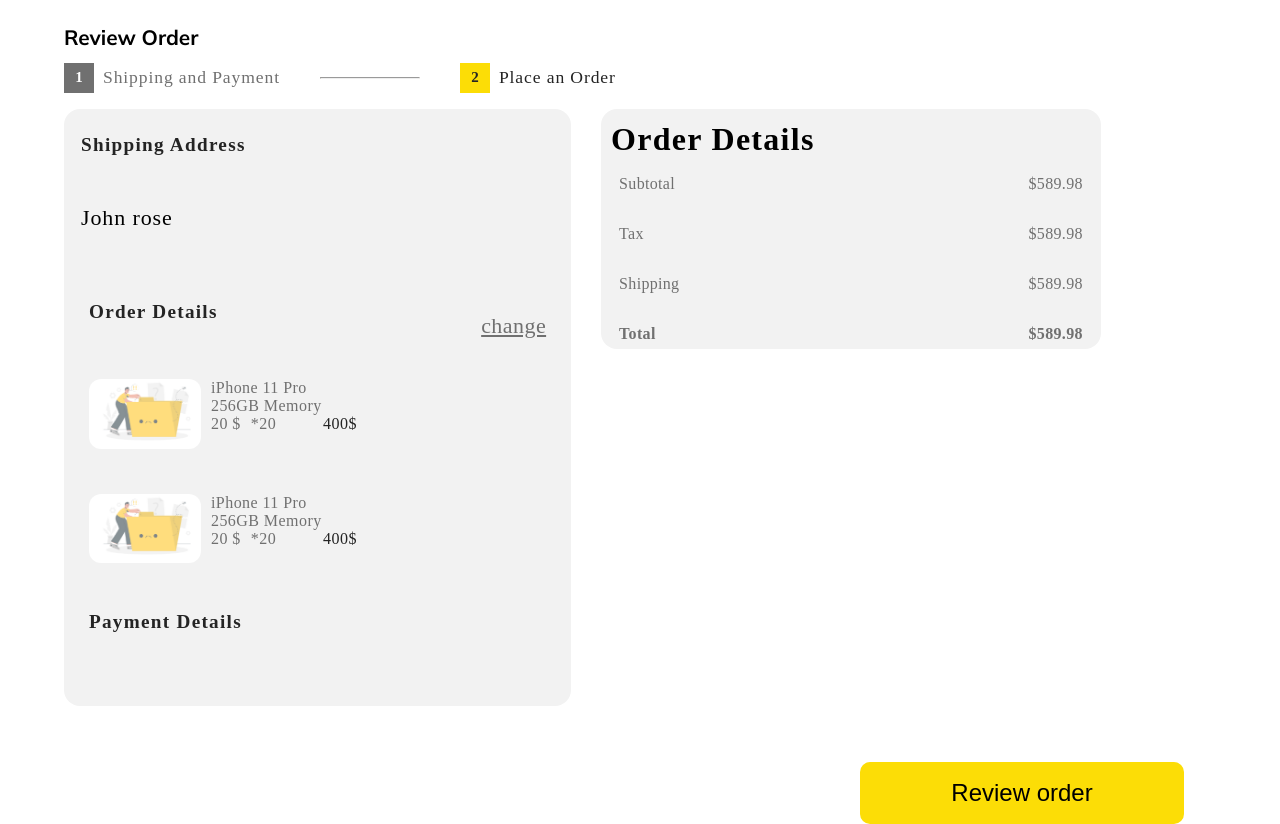
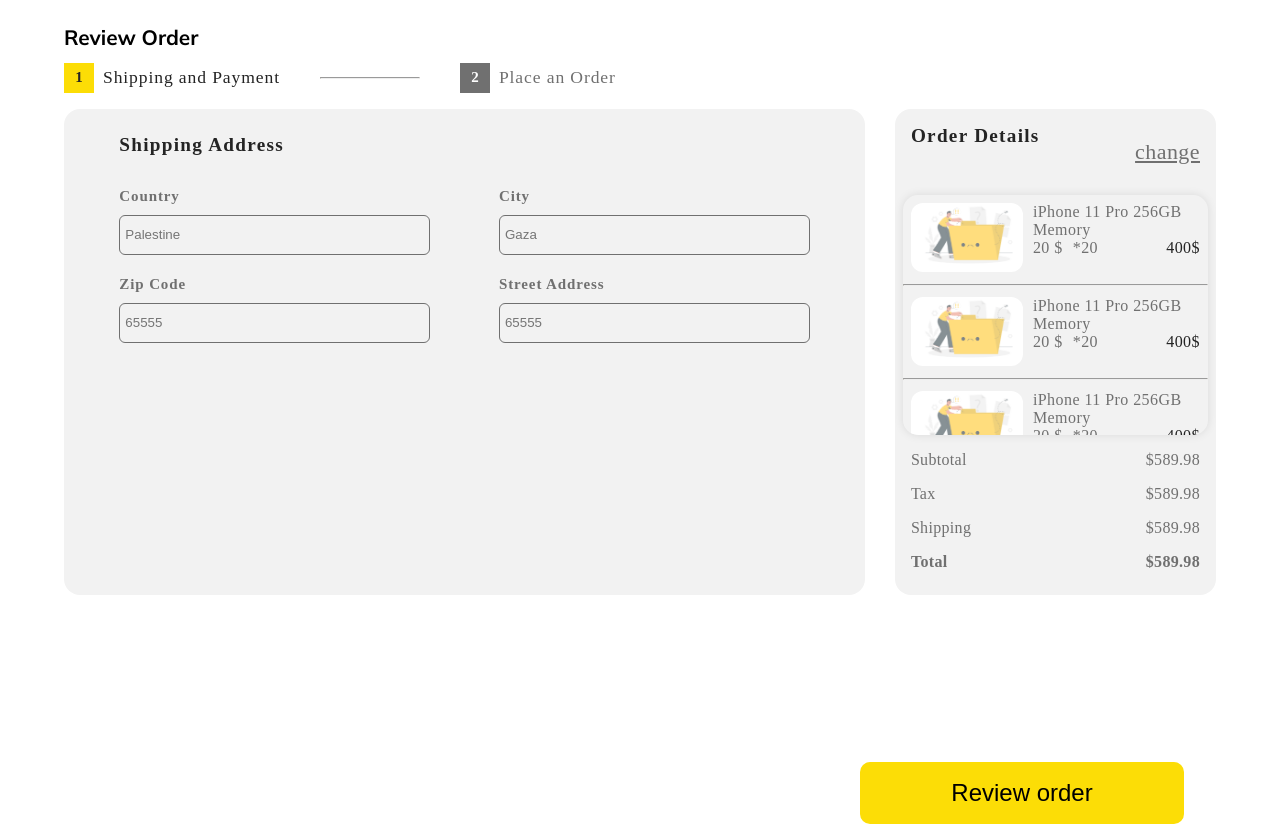
Before and after one commit to ahmadysalah/Colors_proshop, a React (Create React App) app: page /review in a window 1280 px wide. Built offline with nearby package versions, Linux system fonts and the light colour scheme; no server answers.

Commit message:
udating state of stepper

```diff
--- a/src/pages/User/ReviewOrder/index.tsx
+++ b/src/pages/User/ReviewOrder/index.tsx
@@ -44,7 +44,7 @@ const initialValues: IShippingSchema = {
 };
 
 const ReviewOrder = () => {
-  const [stepperNumber, setstepperNumber] = useState(1);
+  const [stepperNumber, setstepperNumber] = useState(0);
   const [checkoutError, setCheckoutError] = useState();
   // const stripe: any = useStripe();
   // const elements = useElements();
```
